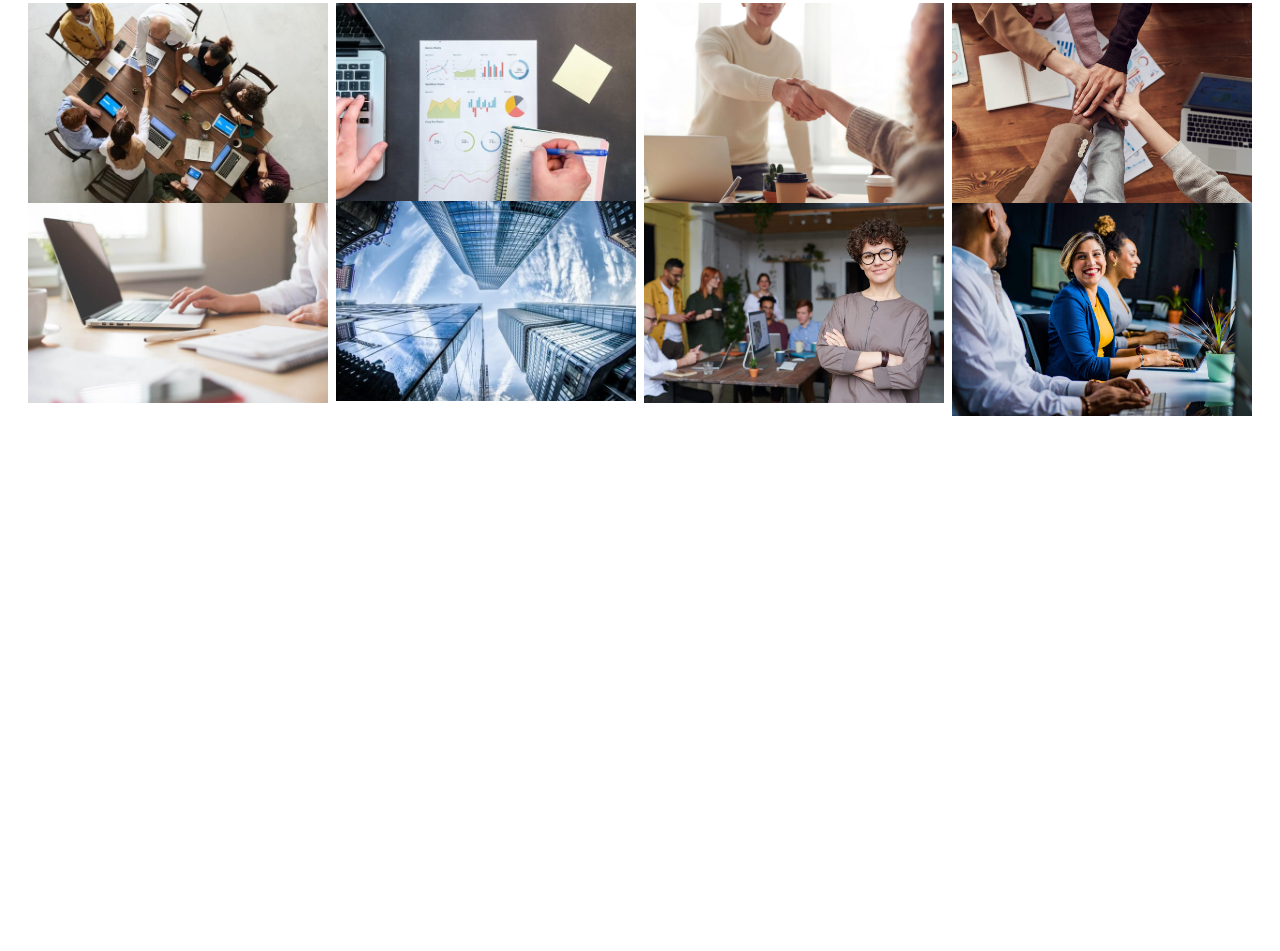
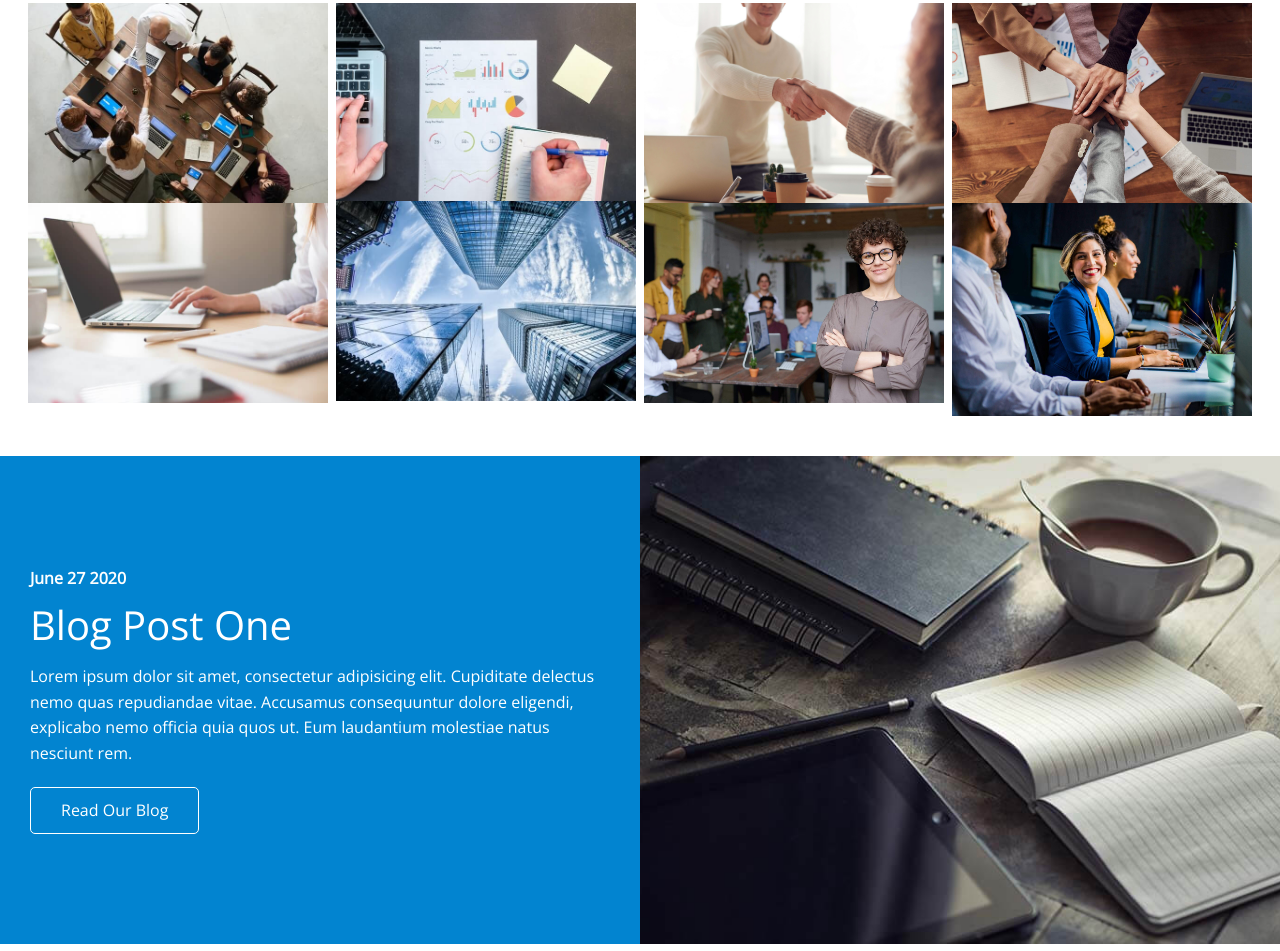
Before and after one commit to youssefnagdy/P3, a plain HTML site: page index.html in a window 1280 px wide. Shown: the part 1755-2706 px from the top of the page. Before the commit the page ends 2211 px from the top, so only its background shows below. Drawn offline with nearby package versions, Linux system fonts and the light colour scheme.

Commit message:
Blog Section

```diff
--- a/css/utilities.css
+++ b/css/utilities.css
@@ -135,3 +135,9 @@
     max-width: 25%;
     padding: 0 4px;
 }
+
+
+.flex-columns.flex-reverse .row
+{
+    flex-direction: row-reverse;
+}
--- a/index.html
+++ b/index.html
@@ -112,6 +112,32 @@
             </div>
         </section>
 
+        <!--Section:About:Blog-->
+        <section id="blog" class="blog flex-columns flex-reverse">
+            <div class="row">
+                <div class="column">
+                    <div class="column-1">
+                        <img src="images/home/blog.jpg" alt="">
+                    </div>
+                </div><!--End of Column-1  -->
+
+
+                <div class="column">
+                    <div class="column-2 bg-secondary">
+                        <h4>June 27 2020</h4>
+                        <h2>Blog Post One</h2>
+                        <p>Lorem ipsum dolor sit amet, consectetur adipisicing elit. Cupiditate delectus nemo quas repudiandae vitae. Accusamus consequuntur dolore eligendi, explicabo nemo officia quia quos ut. Eum laudantium molestiae natus nesciunt rem.</p>
+                        <a href="#" class="btn btn-outline">
+                            Read Our Blog
+                        </a>
+                    </div>
+                </div>
+
+            </div><!--End Of Row-->
+        </section>
+
+        <!--Section:Team-->
+
     </main>
 
 
```
